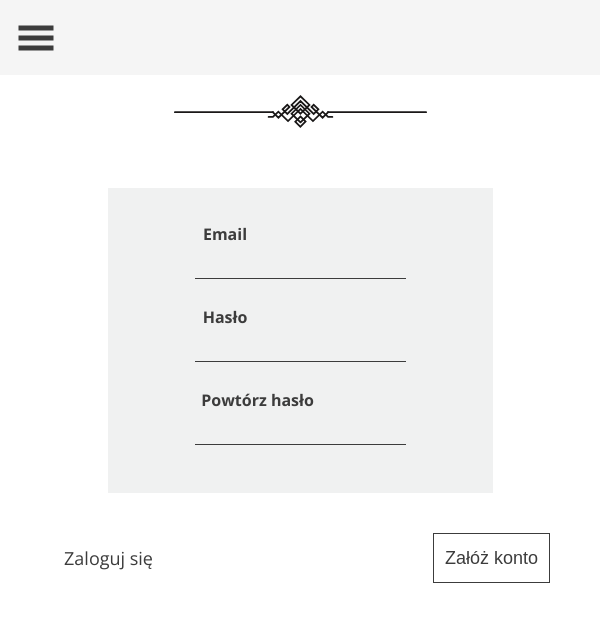
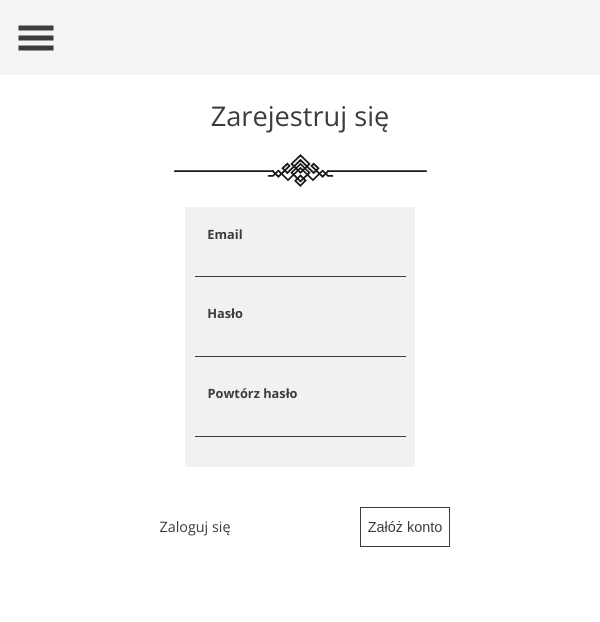
Before and after one commit to jarekm04/oddaj_rzeczy, a React (Create React App) app: page /rejestracja in a window 600 px wide. Shown: the top 622 px of the page. Built offline with nearby package versions, Linux system fonts and the light colour scheme; no server answers.

Commit message:
login, register, logout mobile

```diff
--- a/src/scss/components/HomeComponents/welcome.scss
+++ b/src/scss/components/HomeComponents/welcome.scss
@@ -14,7 +14,12 @@
     height: calc(100% + 82px);
     margin-top: -82px;
     z-index: -2;
-    @media (min-width: 350px) and (max-width: 750px) {
+    @media (min-width: 550px) {
+      width: 100%;
+      height: 300px;
+      margin-top: 100px;
+    }
+    @media (min-width: 350px) and (max-width: 550px) {
       width: 100%;
       margin-top: 100px;
     }
@@ -24,7 +29,8 @@
       object-fit: cover;
       object-position: center right;
       @media (max-width: 1200px) {
-            object-fit: contain;
+        object-fit: contain;
+        object-position: center;
       }
     }
   }
--- a/src/scss/components/LoginComponents/login.scss
+++ b/src/scss/components/LoginComponents/login.scss
@@ -6,10 +6,20 @@
   .login__title {
     font-size: 2.5rem;
     margin-bottom: 25px;
+    @media (max-width: 750px) {
+      font-size: 1.7rem;
+      margin-top: 12%;
+    }
+    @media (min-width: 350px) and (max-width: 550px) {
+      margin-top: 18%;
+    }
   }
   .decoration {
     @include decorationLine;
     margin-bottom: 60px;
+    @media (min-width: 350px) and (max-width: 750px) {
+      margin-bottom: 20px;
+    }
   }
   form {
     display: flex;
@@ -25,11 +35,18 @@
     width: 385px;
     height: 235px;
     background-color: $color-white;
+    @media (min-width: 350px) and (max-width: 750px) {
+      width: 230px;
+      height: 180px;
+    }
     .label {
       padding-bottom: 10px;
       font-size: 1rem;
       font-weight: bold;
       margin-right: 150px;
+      @media (min-width: 350px) and (max-width: 750px) {
+        font-size: 0.8rem;
+      }
     }
     input {
       font-size: 1rem;
@@ -38,6 +55,10 @@
       border: none;
       border-bottom: 1px solid $color-darkGray;
       line-height: 1.5rem;
+      @media (min-width: 350px) and (max-width: 750px) {
+        font-size: 0.8rem;
+        line-height: 1.1rem;
+      }
     }
     .errorMsg {
       font-size: 0.8rem;
@@ -51,6 +72,9 @@
     justify-content: space-between;
     width: 500px;
     margin-top: 40px;
+    @media (min-width: 350px) and (max-width: 750px) {
+      width: 300px;
+    }
     .register__btn {
       display: flex;
       justify-content: center;
@@ -60,6 +84,11 @@
       font-size: 1.125rem;
       color: $color-darkGray;
       text-decoration: none;
+      @media (min-width: 350px) and (max-width: 750px) {
+        width: 90px;
+        height: 40px;
+        font-size: 0.9rem;
+      }
       &:hover {
         text-decoration: underline;
       }
@@ -72,6 +101,11 @@
       border: 1px solid $color-darkGray;
       color: $color-darkGray;
       cursor: pointer;
+      @media (min-width: 350px) and (max-width: 750px) {
+        width: 90px;
+        height: 40px;
+        font-size: 0.9rem;
+      }
       &:hover {
         background-color: $color-white;
       }
--- a/src/scss/components/LoginComponents/logout.scss
+++ b/src/scss/components/LoginComponents/logout.scss
@@ -3,17 +3,21 @@
   flex-direction: column;
   align-items: center;
   margin-top: 12%;
-
+  @media (min-width: 350px) and (max-width: 750px) {
+    margin-top: 27%;
+  }
   .logout__title {
     font-size: 2.5rem;
     margin-bottom: 25px;
+    @media (min-width: 350px) and (max-width: 750px) {
+      font-size: 1.7rem;
+      text-align: center;
+    }
   }
-
   .decoration {
     @include decorationLine;
     margin-bottom: 60px;
   }
-
   .logout__btn {
     display: flex;
     justify-content: center;
--- a/src/scss/components/LoginComponents/register.scss
+++ b/src/scss/components/LoginComponents/register.scss
@@ -6,10 +6,20 @@
   .register__title {
     font-size: 2.5rem;
     margin-bottom: 25px;
+    @media (max-width: 750px) {
+      font-size: 1.7rem;
+      margin-top: 12%;
+    }
+    @media (min-width: 350px) and (max-width: 550px) {
+      margin-top: 18%;
+    }
   }
   .decoration {
     @include decorationLine;
     margin-bottom: 60px;
+    @media (min-width: 350px) and (max-width: 750px) {
+      margin-bottom: 20px;
+    }
   }
   form {
     display: flex;
@@ -25,16 +35,26 @@
     width: 385px;
     height: 305px;
     background-color: $color-white;
+    @media (min-width: 350px) and (max-width: 750px) {
+      width: 230px;
+      height: 260px;
+    }
     .label {
       padding-bottom: 10px;
       font-size: 1rem;
       font-weight: bold;
       margin-right: 150px;
+      @media (min-width: 350px) and (max-width: 750px) {
+        font-size: 0.8rem;
+      }
       &:first-of-type {
         margin-top: 20px;
       }
       &:last-of-type {
         margin-right: 85px;
+        @media (min-width: 350px) and (max-width: 750px) {
+          margin-right: 95px;
+        }
       }
     }
     input {
@@ -57,6 +77,9 @@
     justify-content: space-between;
     width: 500px;
     margin-top: 40px;
+    @media (min-width: 350px) and (max-width: 750px) {
+      width: 300px;
+    }
     .login__btn {
       display: flex;
       justify-content: center;
@@ -66,6 +89,11 @@
       font-size: 1.125rem;
       color: $color-darkGray;
       text-decoration: none;
+      @media (min-width: 350px) and (max-width: 750px) {
+        width: 90px;
+        height: 40px;
+        font-size: 0.9rem;
+      }
       &:hover {
         text-decoration: underline;
       }
@@ -78,6 +106,11 @@
       border: 1px solid $color-darkGray;
       color: $color-darkGray;
       cursor: pointer;
+      @media (min-width: 350px) and (max-width: 750px) {
+        width: 90px;
+        height: 40px;
+        font-size: 0.9rem;
+      }
       &:hover {
         background-color: $color-white;
       }
```
